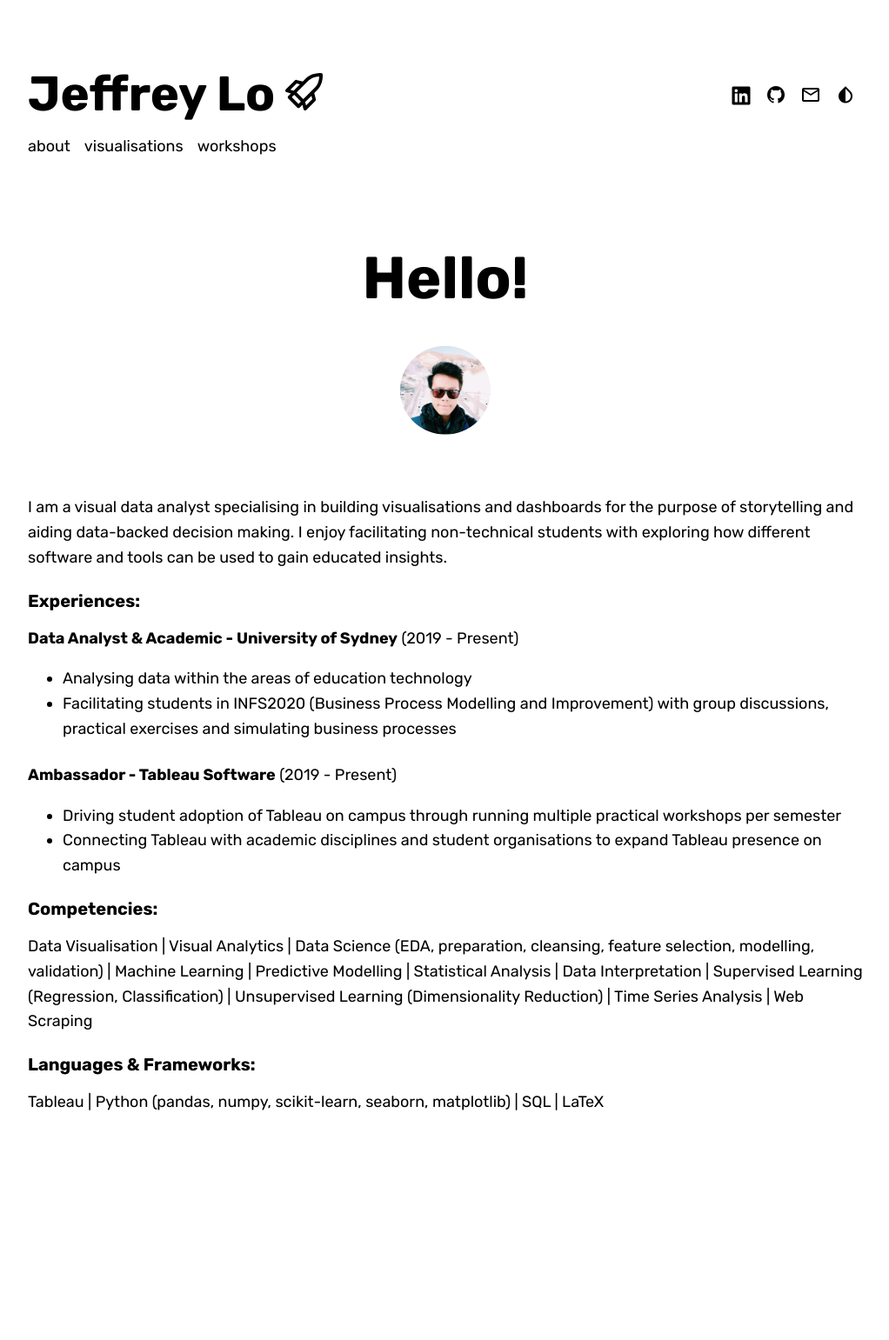
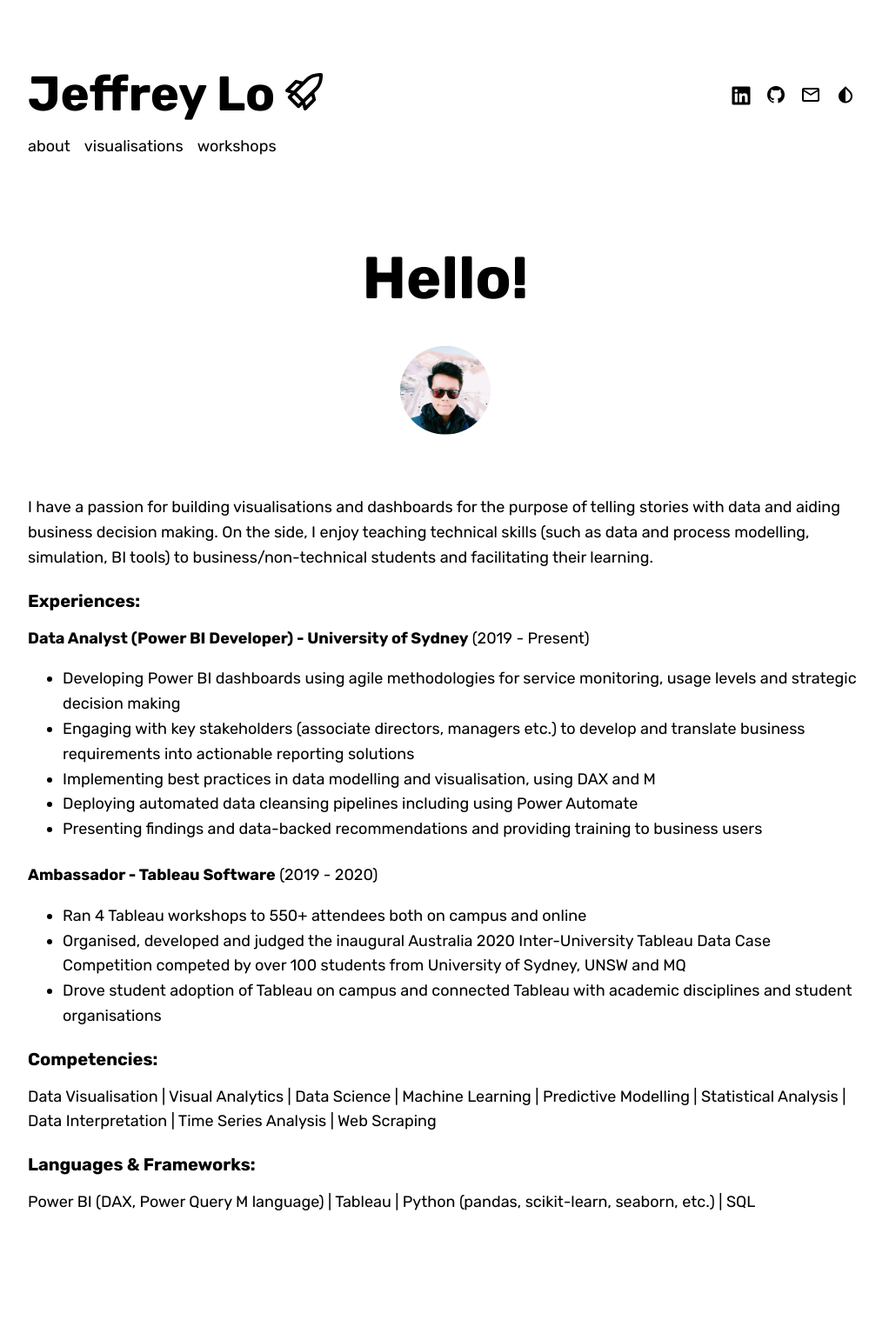
Before and after one commit to jeffreycklo/jeffreycklo.github.io, a Jekyll site: the page built from about.md, in a window 1280 px wide. Shown: the whole page at 87% size, without its empty margins (128-1150 px from the left). Built offline with Jekyll 4.4.1, drawn with Linux system fonts in a browser that asks for light colours; nearby versions of some CDN libraries; some web fonts are replaced; before the commit the page ends 1426 px from its top, so only the background shows below that.

Commit message:
Updated about page

```diff
--- a/about.md
+++ b/about.md
@@ -19,26 +19,30 @@ redirect_from: "/"
 
 {% include page/title.html title=page.title subtitle=page_subtitle %}
 
-I am a visual data analyst specialising in building visualisations and dashboards for the purpose of storytelling and aiding data-backed decision making. I enjoy facilitating non-technical students with exploring how different software and tools can be used to gain educated insights.
+I have a passion for building visualisations and dashboards for the purpose of telling stories with data and aiding business decision making. On the side, I enjoy teaching technical skills (such as data and process modelling, simulation, BI tools) to business/non-technical students and facilitating their learning.
 
 ### Experiences:
 
-**Data Analyst & Academic - University of Sydney** (2019 - Present)
+**Data Analyst (Power BI Developer) - University of Sydney** (2019 - Present)
 
-- Analysing data within the areas of education technology
-- Facilitating students in INFS2020 (Business Process Modelling and Improvement) with group discussions, practical exercises and simulating business processes
+- Developing Power BI dashboards using agile methodologies for service monitoring, usage levels and strategic decision making
+- Engaging with key stakeholders (associate directors, managers etc.) to develop and translate business requirements into actionable reporting solutions
+- Implementing best practices in data modelling and visualisation, using DAX and M
+- Deploying automated data cleansing pipelines including using Power Automate
+- Presenting findings and data-backed recommendations and providing training to business users
 
-**Ambassador - Tableau Software** (2019 - Present)
+**Ambassador - Tableau Software** (2019 - 2020)
 
-- Driving student adoption of Tableau on campus through running multiple practical workshops per semester
-- Connecting Tableau with academic disciplines and student organisations to expand Tableau presence on campus
+- Ran 4 Tableau workshops to 550+ attendees both on campus and online
+- Organised, developed and judged the inaugural Australia 2020 Inter-University Tableau Data Case Competition competed by over 100 students from University of Sydney, UNSW and MQ
+- Drove student adoption of Tableau on campus and connected Tableau with academic disciplines and student organisations
 
 ### Competencies:
 
-Data Visualisation \| Visual Analytics \| Data Science (EDA, preparation, cleansing, feature selection, modelling, validation) \| Machine Learning \| Predictive Modelling \| Statistical Analysis \| Data Interpretation \| Supervised Learning (Regression, Classification) \| Unsupervised Learning (Dimensionality Reduction) \| Time Series Analysis \| Web Scraping
+Data Visualisation \| Visual Analytics \| Data Science \| Machine Learning \| Predictive Modelling \| Statistical Analysis \| Data Interpretation \| Time Series Analysis \| Web Scraping
 
 ### Languages & Frameworks:
 
-Tableau \| Python (pandas, numpy, scikit-learn, seaborn, matplotlib) \| SQL \| LaTeX
+Power BI (DAX, Power Query M language) \| Tableau \| Python (pandas, scikit-learn, seaborn, etc.) \| SQL
 
 </div>
```
